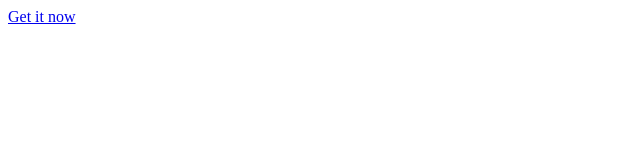
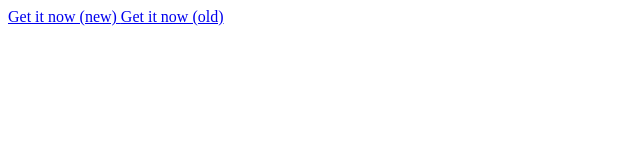
Before and after one commit to lalalandhs/lalalandhs.github.io, a plain HTML site: page index.html in a window 1280 px wide. Shown: the whole page, without its empty margins (0-640 px from the left). Drawn offline with Linux system fonts and the light colour scheme.

Commit message:
compare
compare

```diff
--- a/index.html
+++ b/index.html
@@ -1,6 +1,9 @@
 <!DOCTYPE html>
 <html><body>
 <a href="itms-services://?action=download-manifest&amp;url=https://lalalandhs.github.io/MOM.plist">
-	Get it now
+	Get it now (new)
+</a>
+<a href="itms-services://?action=download-manifest&amp;url=https://lalalandhs.github.io/MOM_old.plist">
+	Get it now (old)
 </a>
 </body></html>
```
Also changed, not shown: 3 other files.
